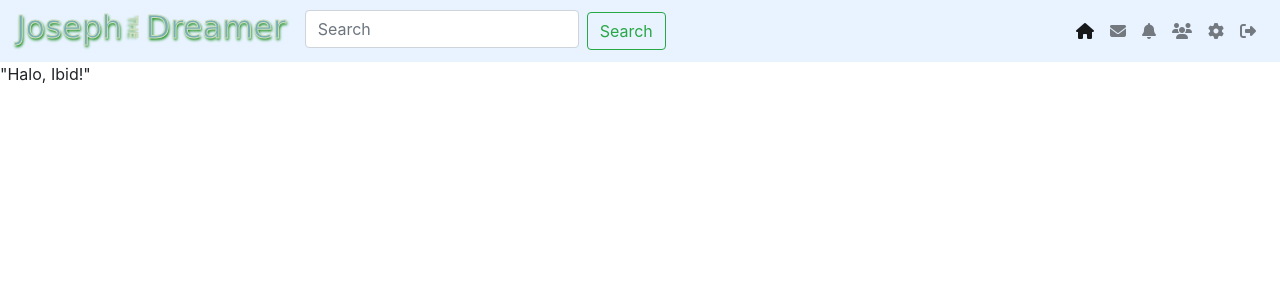
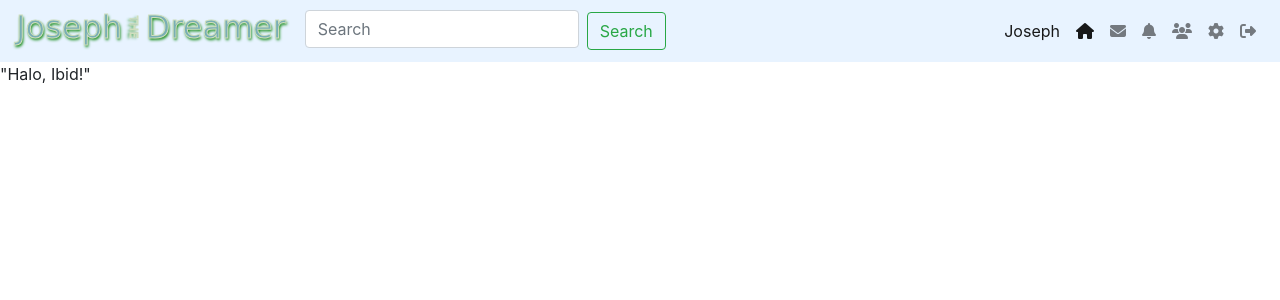
Before and after one commit to jbernadas/JosephTheDreamer-Social-Network, a PHP site: page / in a window 1280 px wide. Shown: the top 300 px of the page. Run offline with PHP 8.4, Linux system fonts and the light colour scheme; the visitor is signed in with stand-in values (Sample User, id 1); some libraries are stand-ins or nearby versions; some web fonts are replaced.

Commit message:
Added username (html only)

```diff
--- a/includes/header.php
+++ b/includes/header.php
@@ -47,6 +47,8 @@
     </form>
     <ul class="navbar-nav ml-auto mt-2 mt-lg-0">
       <li class="nav-item active">
+        <a class="nav-link" href="#" title="User">Joseph<span class="sr-only">(current)</span></a>
+      <li class="nav-item active">
         <a class="nav-link" href="index.php" title="Home"><i class="fas fa-home"></i><span class="sr-only">(current)</span></a>
       </li>
       <li class="nav-item">
```
